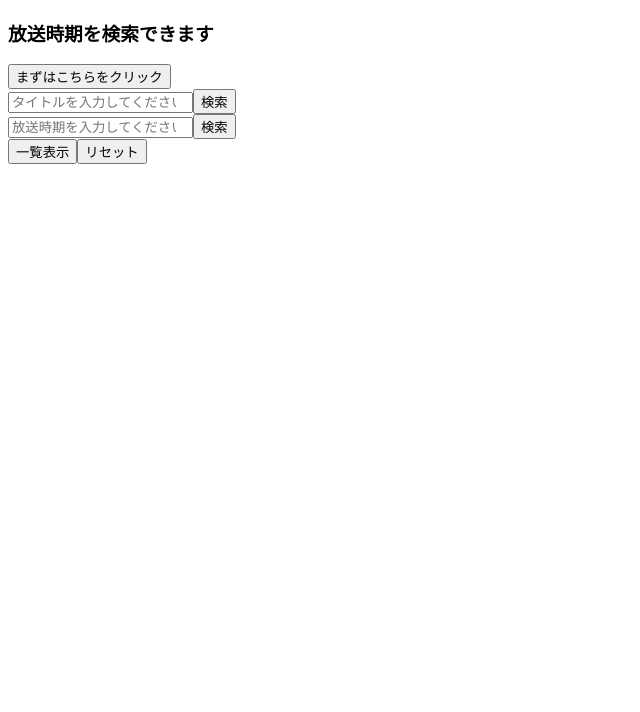
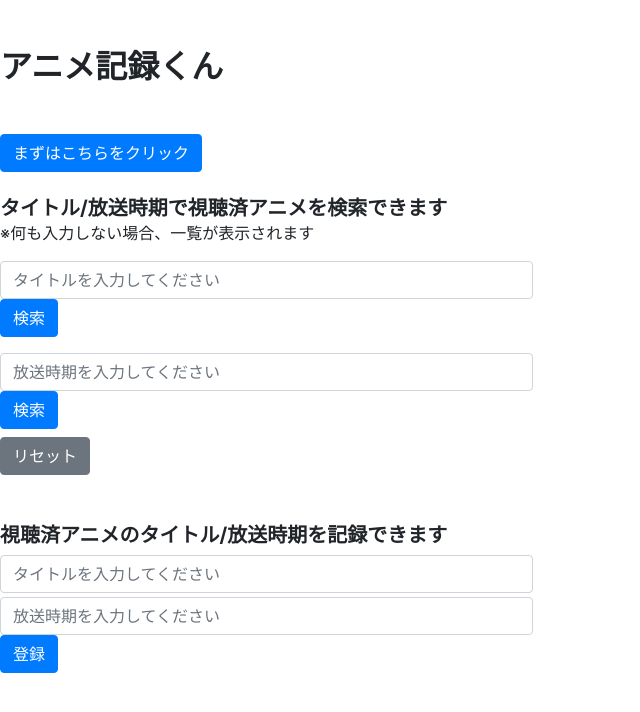
Before and after one commit to EMK1156/animationApp, an Angular app: page / in a window 1280 px wide. Shown: the top 712 px of the page, without its empty margins (0-640 px from the left). Built offline with nearby package versions, Linux system fonts and the light colour scheme.

Commit message:
bootstrap導入、一覧表示削除

```diff
--- a/package.json
+++ b/package.json
@@ -19,6 +19,7 @@
     "@angular/platform-browser": "~9.1.11",
     "@angular/platform-browser-dynamic": "~9.1.11",
     "@angular/router": "~9.1.11",
+    "bootstrap": "^4.6.0",
     "rxjs": "~6.5.4",
     "tslib": "^1.10.0",
     "zone.js": "~0.10.2"
--- a/src/app/app-routing.module.ts
+++ b/src/app/app-routing.module.ts
@@ -1,11 +1,9 @@
 import { NgModule } from '@angular/core';
 import { Routes, RouterModule } from '@angular/router';
 import { SearchComponent } from './search/search.component';
-import { WatchedListComponent } from './watched-list/watched-list.component';
 
 const routes: Routes = [
   { path: '', component: SearchComponent },
-  { path: 'watched', component: WatchedListComponent },
 ];
 
 @NgModule({
--- a/src/app/app.module.ts
+++ b/src/app/app.module.ts
@@ -5,14 +5,12 @@
 import { AppRoutingModule } from './app-routing.module';
 import { AppComponent } from './app.component';
 import { SearchComponent } from './search/search.component';
-import { WatchedListComponent } from './watched-list/watched-list.component';
 import { RegisterAnimationDataComponent } from './register-animation-data/register-animation-data.component';
 
 @NgModule({
   declarations: [
     AppComponent,
     SearchComponent,
-    WatchedListComponent,
     RegisterAnimationDataComponent,
   ],
   imports: [
--- a/src/app/register-animation-data/register-animation-data.component.html
+++ b/src/app/register-animation-data/register-animation-data.component.html
@@ -1,10 +1,9 @@
+<p class="h5 font-weight-bold">視聴済アニメのタイトル/放送時期を記録できます</p>
 <form>
-    <div>
-      <input type="search" #title placeholder="タイトルを入力してください">
-    </div>
-    <div>
-        <input type="search" #season placeholder="放送時期を入力してください">
-    </div>
-    <button (click)="registerAnimationDataToDb(title.value, season.value)">登録</button>
-    <p *ngIf="isRegisterResult">登録成功</p>
-  </form>
+  <div>
+    <input type="search" class="form-control col-sm-5　mb-1" #title placeholder="タイトルを入力してください">
+    <input type="search" class="form-control　col-sm-5" #season placeholder="放送時期を入力してください">
+  </div>
+  <button type="button" class="btn btn-primary　mb-5" (click)="registerAnimationDataToDb(title.value, season.value)">登録</button>
+  <p *ngIf="isRegisterResult">登録成功</p>
+</form>
--- a/src/app/search/search.component.html
+++ b/src/app/search/search.component.html
@@ -1,35 +1,47 @@
-<h3>放送時期を検索できます</h3>
+<!-- CSS only -->
+<link rel="stylesheet" href="https://stackpath.bootstrapcdn.com/bootstrap/4.4.1/css/bootstrap.min.css" integrity="sha384-Vkoo8x4CGsO3+Hhxv8T/Q5PaXtkKtu6ug5TOeNV6gBiFeWPGFN9MuhOf23Q9Ifjh" crossorigin="anonymous">
 
-<button (click)="getAnimationsListFromDb()" [hidden]="!firstClick">まずはこちらをクリック</button>
+<!-- JS, Popper.js, and jQuery -->
+<script src="https://code.jquery.com/jquery-3.4.1.slim.min.js" integrity="sha384-J6qa4849blE2+poT4WnyKhv5vZF5SrPo0iEjwBvKU7imGFAV0wwj1yYfoRSJoZ+n" crossorigin="anonymous"></script>
+<script src="https://cdn.jsdelivr.net/npm/popper.js@1.16.0/dist/umd/popper.min.js" integrity="sha384-Q6E9RHvbIyZFJoft+2mJbHaEWldlvI9IOYy5n3zV9zzTtmI3UksdQRVvoxMfooAo" crossorigin="anonymous"></script>
+<script src="https://stackpath.bootstrapcdn.com/bootstrap/4.4.1/js/bootstrap.min.js" integrity="sha384-wfSDF2E50Y2D1uUdj0O3uMBJnjuUD4Ih7YwaYd1iqfktj0Uod8GCExl3Og8ifwB6" crossorigin="anonymous"></script>
+
+<p class="h2 font-weight-bold mt-5 mb-5">アニメ記録くん</p>
+
+<div>
+  <button id="firstClick" type="button" class="btn btn-primary mb-4" (click)="getAnimationsListFromDb()" [disabled]="!firstClick">まずはこちらをクリック</button>
+</div>
 
 <!-- 検索フォームと検索ボタン -->
+<p>
+  <span class="h5 font-weight-bold">タイトル/放送時期で視聴済アニメを検索できます</span><br>
+  <span>※何も入力しない場合、一覧が表示されます</span>
+</p>
 <form>
-  <div>
-    <input type="search" #searchByTitle placeholder="タイトルを入力してください">
-    <button (click)="onSearchByTitle(searchByTitle.value)">検索</button>
+  <div class="mb-3">
+    <input type="search" class="form-control col-sm-5" #searchByTitle placeholder="タイトルを入力してください">
+    <button type="button" class="btn btn-primary" (click)="onSearchByTitle(searchByTitle.value)">検索</button>
   </div>
-  <div>
-    <input type="search" #searchBySeason placeholder="放送時期を入力してください">
-    <button (click)="onSearchBySeason(searchBySeason.value)">検索</button>
+
+  <div class="mb-2">
+    <input type="search" class="form-control col-sm-5" #searchBySeason placeholder="放送時期を入力してください">
+    <button type="button" class="btn btn-primary" (click)="onSearchBySeason(searchBySeason.value)">検索</button>
+    <!-- 検索結果リセットボタン -->
   </div>
+  <button (click)="onReset()" type="button" class="btn btn-secondary mb-5">リセット</button>
 </form>
 
-<!-- 一覧表示ボタン -->
-<button (click)="onDisplayAllList()" *ngIf="!isDisplayAllList">一覧表示</button>
-<button (click)="onHiddenAllList()" *ngIf="isDisplayAllList">一覧非表示</button>
+<div>
+  <app-register-animation-data [allAnimationsList]="allAnimationsList"></app-register-animation-data>
+  <!-- <app-register-animation-data [hidden]="firstClick" [allAnimationsList]="allAnimationsList"></app-register-animation-data> -->
 
-<!-- 検索結果リセットボタン -->
-<button (click)="onReset()">リセット</button>
+  <!-- 検索結果表示 -->
+  <div *ngFor="let animation of searchedList">
+    <p>{{animation}}</p>
+  </div>
 
-<app-register-animation-data [hidden]="firstClick" [allAnimationsList]="allAnimationsList"></app-register-animation-data>
-
-<!-- 検索結果表示 -->
-<!-- <div id="resultZone" *ngFor="let animation of searchedList">
-  <p id="animation"><a href=animation.url>{{animation}}</a></p>
-</div> -->
-<div id="resultZone" *ngFor="let animation of searchedList">
-  <p id="animation"><a href={{animation.url}}>{{animation}}</a></p>
+  <!-- DアニメストアのURL使ってリンクにする場合使う -->
+  <!-- <div id="resultZone" *ngFor="let animation of searchedList">
+    <p id="animation"><a href={{animation.url}}>{{animation}}</a></p>
+  </div> -->
 </div>
-
-<!-- 一覧表示 -->
-<app-watched-list *ngIf="isDisplayAllList" [allAnimationsList]="allAnimationsList"></app-watched-list>
--- a/src/app/search/search.component.ts
+++ b/src/app/search/search.component.ts
@@ -1,6 +1,7 @@
 import { Component, Inject, OnInit, Renderer2 } from '@angular/core';
 import { FormControl } from '@angular/forms';
 import { AnimationsList } from '../dto/animationsList';
+import { animationsList } from '../searchList'
 
 @Component({
   selector: 'app-search',
@@ -17,10 +18,15 @@
   public allAnimationsList: AnimationsList = [];
   public firstClick = true;
   public isAllowGetFromDb = true;
+  // TODO: 後で消す
+  public searchList;
 
   constructor(private renderer: Renderer2) {}
 
-  ngOnInit(): void {}
+  ngOnInit(): void {
+    // TODO: 後で消す
+    this.searchList = animationsList;
+  }
 
   // DBから一覧取得
   public async getAnimationsListFromDb(): Promise<void> {
@@ -43,12 +49,15 @@
 
   // タイトルから検索
   public onSearchByTitle(keyword: string) {
-    let parent = this.renderer.parentNode('resultZone');
-    this.renderer.removeChild(parent, 'a');
+    // DアニメストアのURL使ってリンクにする場合使う
+    // let parent = this.renderer.parentNode('resultZone');
+    // this.renderer.removeChild(parent, 'a');
+
     // 検索結果リストを初期化
     this.searchedList = [];
     // 検索結果表示
-    this.allAnimationsList.forEach(animation => {
+    // TODO: 後で戻す
+    this.searchList.forEach(animation => {
       if (animation.title.indexOf(keyword) != -1) {
         let searchedAnimation = `${animation.title}：${animation.season}`;
         this.searchedList.push(searchedAnimation);
@@ -61,7 +70,7 @@
     // 検索結果リストを初期化
     this.searchedList = [];
     // 検索結果表示
-    this.allAnimationsList.forEach(animation => {
+    this.searchList.forEach(animation => {
       if (animation.season.indexOf(keyword) != -1) {
         let searchedAnimation = `${animation.title}：${animation.season}`;
         this.searchedList.push(searchedAnimation);
@@ -70,14 +79,6 @@
     return;
   }
 
-  // 一覧表示を制御
-  public onDisplayAllList() {
-    this.isDisplayAllList = true;
-  }
-  public onHiddenAllList() {
-    this.isDisplayAllList = false;
-  }
-
   // 検索結果をリセット
   public onReset() {
     this.searchedList = [];
--- a/src/app/watched-list/watched-list.component.html
+++ /dev/null
@@ -1,5 +0,0 @@
-<h3>既視聴アニメ一覧</h3>
-
-<div *ngFor="let animation of animationList">
-  <p>{{animation}}</p>
-</div>
--- a/src/app/watched-list/watched-list.component.ts
+++ /dev/null
@@ -1,23 +0,0 @@
-import { Component, Input, OnInit } from '@angular/core';
-import { AnimationsList } from '../dto/animationsList.js';
-
-
-@Component({
-  selector: 'app-watched-list',
-  templateUrl: './watched-list.component.html',
-  styleUrls: ['./watched-list.component.css']
-})
-export class WatchedListComponent implements OnInit {
-  @Input() allAnimationsList: AnimationsList;
-
-  public animationList = [];
-  constructor() { }
-
-  ngOnInit(): void {
-    this.allAnimationsList.forEach(animation => {
-      let animations = `${animation.title}：${animation.season}`;
-      this.animationList.push(animations);
-    });
-  }
-
-}
```
Also changed, not shown: src/app/watched-list/watched-list.component.css (deleted), 2 other files (tests, documents, lock files or other folders).
